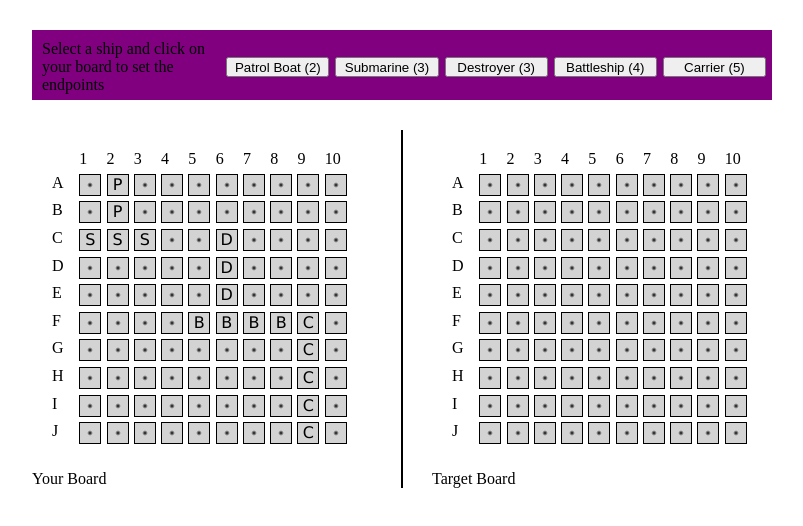
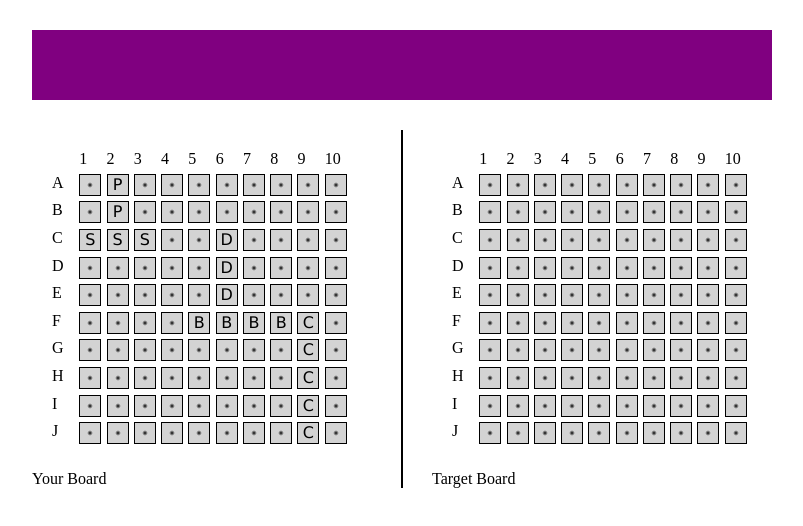
Before and after one commit to mathpianop/battleship, a plain HTML site: page index.html in a window 1280 px wide. Shown: the whole page, without its empty margins (238-1041 px from the left). Drawn offline with Linux system fonts and the light colour scheme.

Commit message:
Tested and wrote askForShipsPlacement and selectShipForPlacement

```diff
--- a/index.html
+++ b/index.html
@@ -10,14 +10,7 @@
   <body>
     <div id="game-container">
       <section id="dialogue">
-        <div id="ships-placement">
-          <span id="ships-placement-request">Select a ship and click on your board to set the endpoints</span>
-          <button class="ships-placement-btn">Patrol Boat (2)</button>
-          <button class="ships-placement-btn">Submarine (3)</button>
-          <button class="ships-placement-btn">Destroyer (3)</button>
-          <button class="ships-placement-btn">Battleship (4)</button>
-          <button class="ships-placement-btn">Carrier (5)</butotn>
-        </div>
+        <div id="ships-placement-wrapper"></div>
         <div id="name-form-wrapper"></div>
         <div id="victory-display">
           <div id="victory-message-wrapper"></div>
```
